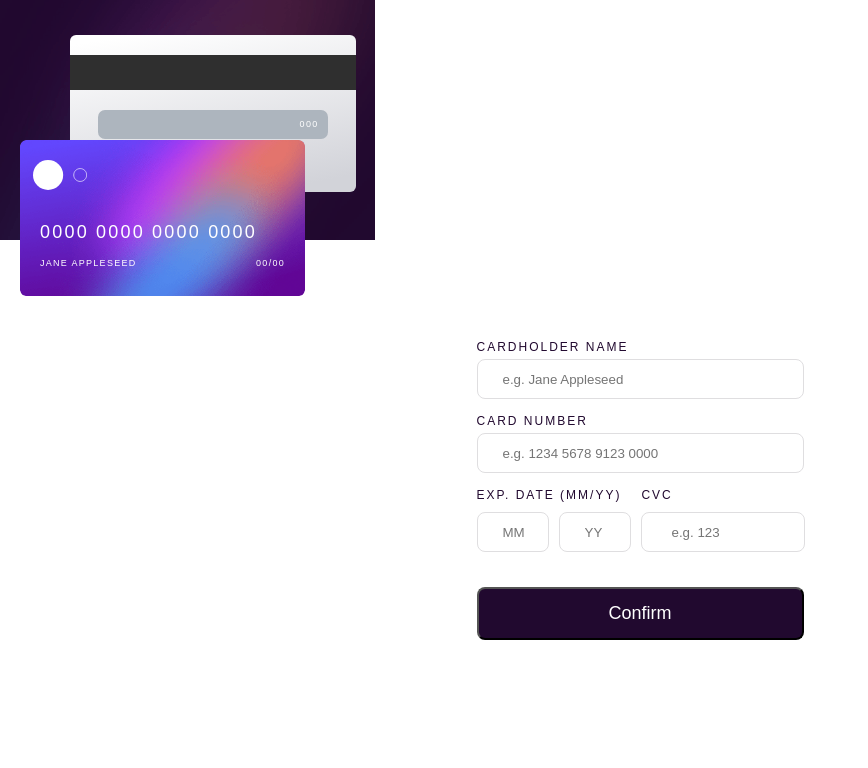
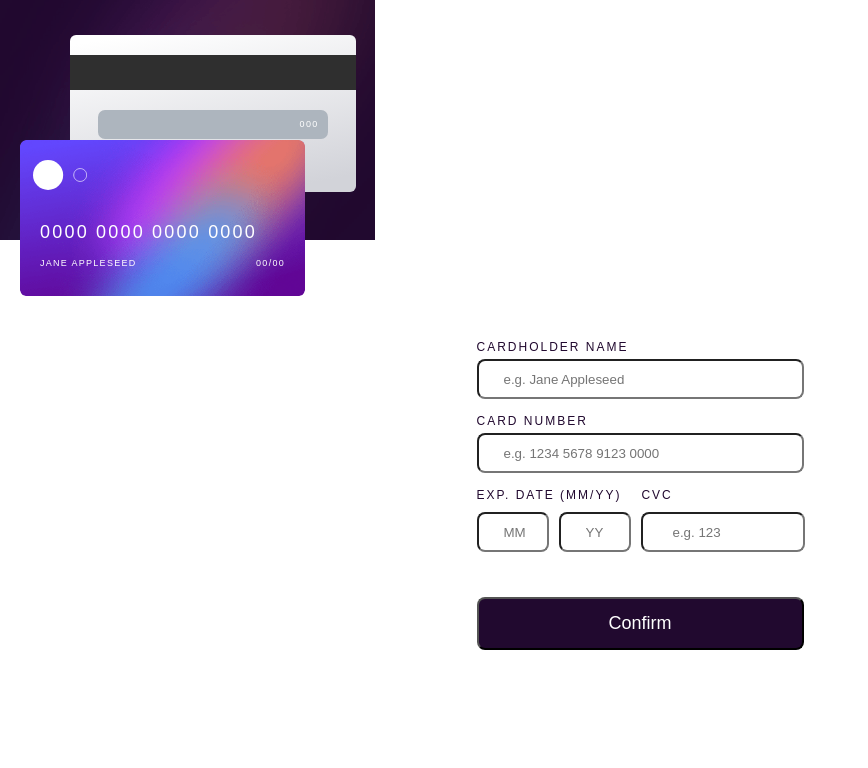
Before and after one commit to marriamdd/interactive-card-details-form, a React (Vite) app: page / in a window 1280 px wide. Shown: the top 768 px of the page, without its empty margins (0-868 px from the left). Built offline with nearby package versions, Linux system fonts and the light colour scheme.

Commit message:
change functional of error handling

```diff
--- a/src/App.tsx
+++ b/src/App.tsx
@@ -19,15 +19,29 @@ function App() {
     cvc: "",
   });
 
+  const [error, setError] = useState({ first: "first" });
+  console.log(error);
   return (
     <>
       <GlobalStyles />
       <Header userInformation={userInformation} />
-      <FormContent
+      {Object.keys(error).length === 0 ? (
+        <ThanksGraph />
+      ) : (
+        <FormContent
+          userInformation={userInformation}
+          setUserInformation={setUserInformation}
+          error={error}
+          setError={setError}
+        />
+      )}
+      {/* <FormContent
         userInformation={userInformation}
         setUserInformation={setUserInformation}
-      />
-      <ThanksGraph />
+        error={error}
+        setError={setError}
+      /> */}
+      {/* <ThanksGraph /> */}
     </>
   );
 }
--- a/src/components/FormContent.tsx
+++ b/src/components/FormContent.tsx
@@ -7,85 +7,59 @@ interface IUserInfo {
   yy: string;
   cvc: string;
 }
+
+interface IValidationErrors {
+  first?: string;
+  userName?: string;
+  cardNumber?: string;
+  mm?: string;
+  yy?: string;
+  cvc?: string;
+}
 export default function FormContent({
   userInformation,
   setUserInformation,
+  setError,
+  error,
 }: {
+  setError: (error: IValidationErrors) => void;
+  error: IValidationErrors;
   userInformation: IUserInfo;
   setUserInformation: (information: IUserInfo) => void;
 }) {
-  interface IErrorState {
-    [key: string]: {
-      error: boolean;
-      message: string;
-    };
-  }
-  const [error, setError] = useState<IErrorState>({
-    userName: {
-      error: false,
-      message: "Can’t be blank",
-    },
-    cardNumber: {
-      error: false,
-      message: "Wrong format, numbers only",
-    },
-    mm: {
-      error: false,
-      message: "Can’t be blank",
-    },
-
-    cvc: {
-      error: false,
-      message: "Can’t be blank",
-    },
-  });
-
-  const ok = Object.values(error);
-  useEffect(() => {
-    if (ok.every((fieldError) => fieldError.error === false)) {
-      setUserInformation({
-        userName: "",
-        cardNumber: "",
-        mm: "",
-        yy: "",
-        cvc: "",
-      });
-    }
-  }, [error]);
-
-  console.log("error values", ok);
-  console.log("errors", error);
   const handleSubmit = (event: FormEvent<HTMLFormElement>) => {
     event.preventDefault();
-    const mmOryyError =
+
+    const validationErrors: IValidationErrors = {};
+
+    if (userInformation.userName === "") {
+      validationErrors.userName = "Can’t be blank";
+    }
+
+    if (
+      userInformation.cardNumber === "" ||
+      isNaN(Number(userInformation.cardNumber))
+    ) {
+      validationErrors.cardNumber = "Can’t be blank";
+    }
+
+    if (userInformation.cvc === "" || isNaN(Number(userInformation.cvc))) {
+      validationErrors.cvc = "Can’t be blank";
+    }
+
+    if (
       userInformation.mm === "" ||
       userInformation.yy === "" ||
       isNaN(Number(userInformation.mm)) ||
-      isNaN(Number(userInformation.mm));
+      isNaN(Number(userInformation.mm))
+    ) {
+      validationErrors.mm = "Can’t be blank";
+    }
 
-    setError({
-      ...error,
-      userName: {
-        ...error.userName,
-        error: userInformation.userName === "",
-      },
+    console.log(validationErrors);
+    setError(validationErrors);
+  };
 
-      cardNumber: {
-        ...error.cardNumber,
-        error:
-          userInformation.cardNumber === "" ||
-          isNaN(Number(userInformation.cardNumber)),
-      },
-      mm: {
-        ...error.mm,
-        error: mmOryyError,
-      },
-      cvc: {
-        ...error.cvc,
-        error: userInformation.cvc === "" || isNaN(Number(userInformation.cvc)),
-      },
-    });
-  };
   const cvcref = useRef<HTMLInputElement>(null);
   const yyref = useRef<HTMLInputElement>(null);
   const handleChange = (event: ChangeEvent<HTMLInputElement>) => {
@@ -114,7 +88,6 @@ export default function FormContent({
         return;
       }
     }
-
     if (name == "yy") {
       let income = value.replace(/\s/g, "");
 
@@ -134,16 +107,11 @@ export default function FormContent({
   };
 
   return (
-    <FormContainer error={error}>
+    <FormContainer>
       <form onSubmit={handleSubmit}>
         <PersonalInfoContainer>
           <label htmlFor="UserName">Cardholder Name</label>
           <input
-            style={{
-              border: error.userName.error
-                ? "solid 1px red"
-                : "1px solid var(--Light-Grey, #dfdee0)",
-            }}
             name="userName"
             id="userName"
             type="text"
@@ -151,16 +119,11 @@ export default function FormContent({
             value={userInformation.userName}
             onChange={handleChange}
           />
-          {error.userName.error && <ErrorP>{error.userName.message}</ErrorP>}
+          {error.userName && <ErrorMessage>{error.userName}</ErrorMessage>}
         </PersonalInfoContainer>
         <PersonalInfoContainer>
           <label htmlFor="CardNumber">Card Number</label>
           <input
-            style={{
-              border: error.cardNumber.error
-                ? "solid 1px red"
-                : "1px solid var(--Light-Grey, #dfdee0)",
-            }}
             id="CardNumber"
             name="cardNumber"
             type="text"
@@ -168,9 +131,7 @@ export default function FormContent({
             value={userInformation.cardNumber}
             onChange={handleChange}
           />
-          {error.cardNumber.error && (
-            <ErrorP>{error.cardNumber.message}</ErrorP>
-          )}
+          {error.cardNumber && <ErrorMessage>{error.cardNumber}</ErrorMessage>}
         </PersonalInfoContainer>
         <AdditionalPersonInfo>
           <div className="labelDiv">
@@ -179,11 +140,6 @@ export default function FormContent({
           </div>
           <div className="additionalInputDiv">
             <input
-              style={{
-                border: error.mm.error
-                  ? "solid 1px red"
-                  : "1px solid var(--Light-Grey, #dfdee0)",
-              }}
               name="mm"
               className="mm_yy"
               id="date"
@@ -192,12 +148,8 @@ export default function FormContent({
               value={userInformation.mm}
               onChange={handleChange}
             />
+
             <input
-              style={{
-                border: error.mm.error
-                  ? "solid 1px red"
-                  : "1px solid var(--Light-Grey, #dfdee0)",
-              }}
               name="yy"
               className="mm_yy"
               type="text"
@@ -208,11 +160,6 @@ export default function FormContent({
             />
 
             <input
-              style={{
-                border: error.cvc.error
-                  ? "solid 1px red"
-                  : "1px solid var(--Light-Grey, #dfdee0)",
-              }}
               name="cvc"
               id="cvc"
               type="text"
@@ -222,11 +169,13 @@ export default function FormContent({
               ref={cvcref}
             />
           </div>
-          <div style={{ display: "flex", gap: "10rem" }}>
+          <div className="mm_cvcErrorDiv">
             {" "}
-            {error.mm.error && <ErrorP>{error.mm.message}</ErrorP>}
-            {error.cvc.error && <ErrorP>{error.cvc.message}</ErrorP>}
+            {error.mm && <ErrorMessage>{error.mm}</ErrorMessage>}
+            {error.cvc && <ErrorMessage>{error.cvc}</ErrorMessage>}
           </div>
+
+          <div style={{ display: "flex", gap: "10rem" }}></div>
         </AdditionalPersonInfo>
         <button type="submit">Confirm</button>
       </form>
@@ -242,7 +191,10 @@ const FormContainer = styled.div`
     margin-top: 10rem;
     gap: 1.5rem;
   }
-
+  .mm_cvcErrorDiv {
+    display: flex;
+    gap: 10rem;
+  }
   label {
     color: var(--Deep-Violet, #21092f);
     font-size: 1.2rem;
@@ -306,7 +258,7 @@ const AdditionalPersonInfo = styled.div`
     }
   }
 `;
-const ErrorP = styled.p`
+const ErrorMessage = styled.p`
   color: var(--Red, #ff5050);
   margin: 0;
   font-size: 1.2rem;
```
